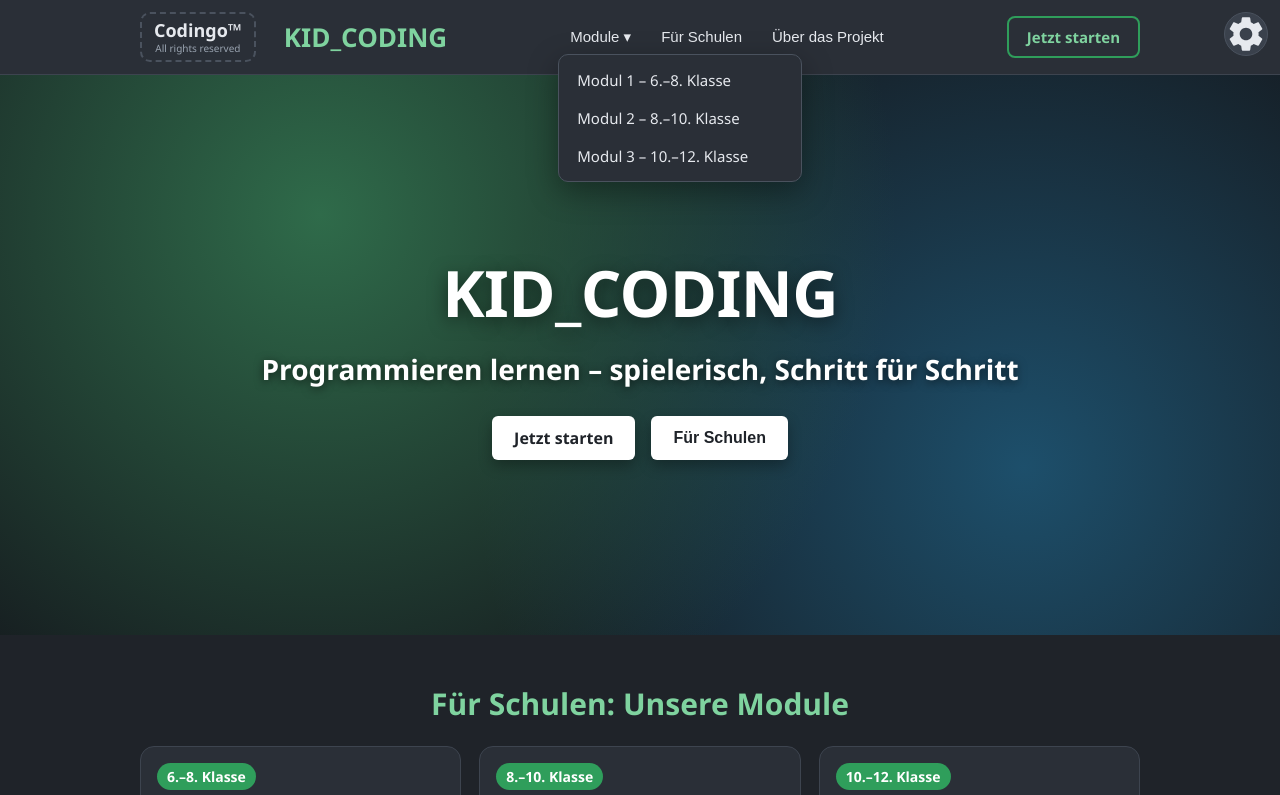
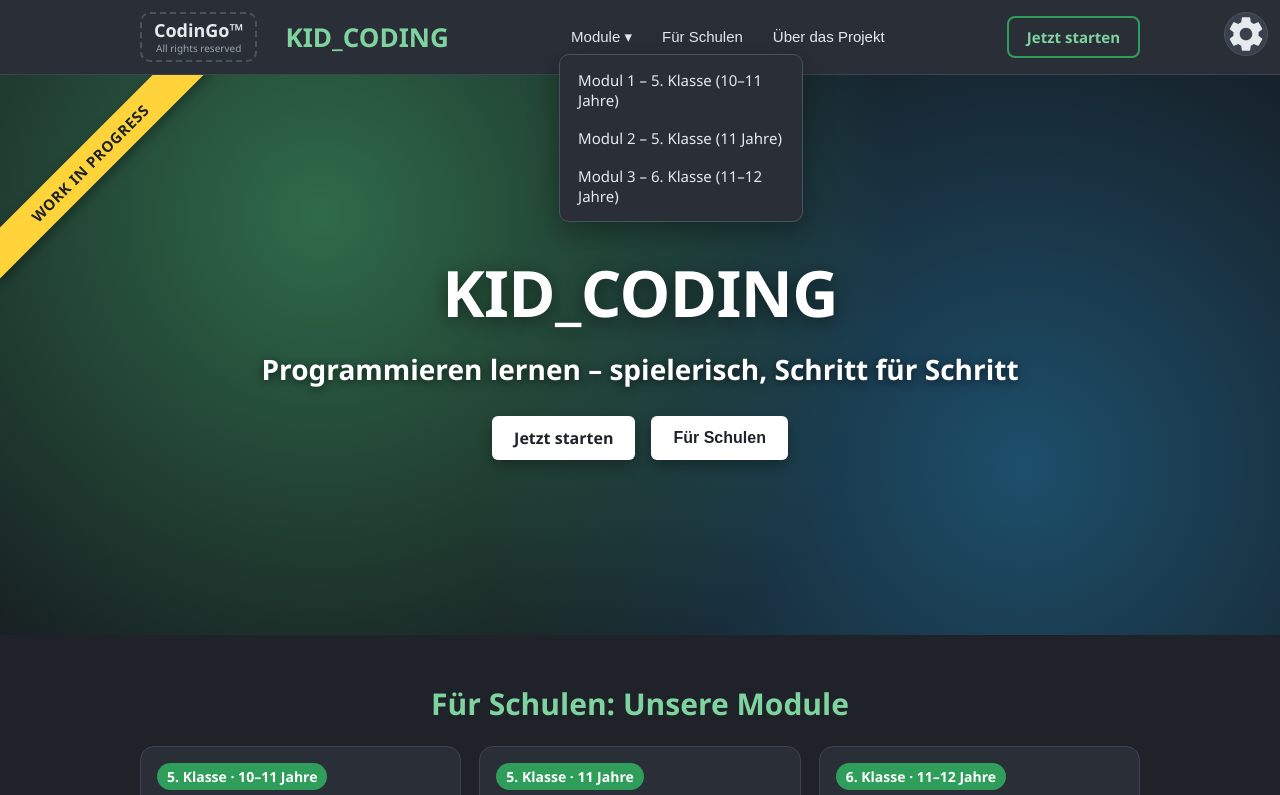
Before and after one commit to Raphi1712/teaching-kids-tech, a website: page index.html in a window 1280 px wide. Both pictures are taken after a click on the button "Module ▾". Shown: the top 795 px of the page. Drawn offline with Linux system fonts and the light colour scheme.

Commit message:
Titelseite: CodinGo mit großem G, gelbes Work-in-Progress-Band, neue Klassenstufen und Alter der Module
Amp-Thread-ID: https://ampcode.com/threads/T-01a13621-b4c8-704d-9a0c-b94fd37c6fdc
Co-authored-by: Raphael Angel <berinski@yahoo.de>

```diff
--- a/EN_translations.js
+++ b/EN_translations.js
@@ -21,13 +21,13 @@ const TRANSLATIONS_EN = {
   "Warum diese App?": "Why this app?",
   "Programmieren lernen – spielerisch, Schritt für Schritt": "Learn to code – playfully, step by step",
   "Module ▾": "Modules ▾",
-  "Modul 1 – 6.–8. Klasse": "Module 1 – grades 6–8",
-  "Modul 2 – 8.–10. Klasse": "Module 2 – grades 8–10",
-  "Modul 3 – 10.–12. Klasse": "Module 3 – grades 10–12",
+  "Modul 1 – 5. Klasse (10–11 Jahre)": "Module 1 – grade 5 (age 10–11)",
+  "Modul 2 – 5. Klasse (11 Jahre)": "Module 2 – grade 5 (age 11)",
+  "Modul 3 – 6. Klasse (11–12 Jahre)": "Module 3 – grade 6 (age 11–12)",
   "Über das Projekt": "About the project",
-  "6.–8. Klasse": "Grades 6–8",
-  "8.–10. Klasse": "Grades 8–10",
-  "10.–12. Klasse": "Grades 10–12",
+  "5. Klasse · 10–11 Jahre": "Grade 5 · age 10–11",
+  "5. Klasse · 11 Jahre": "Grade 5 · age 11",
+  "6. Klasse · 11–12 Jahre": "Grade 6 · age 11–12",
   "Farben und Formen – statisch": "Colors and shapes – static",
   "Farben und Formen – Animationen": "Colors and shapes – animations",
   "Farben und Formen – mit Bedingungen": "Colors and shapes – with conditions",
--- a/index.html
+++ b/index.html
@@ -56,7 +56,7 @@
         <div class="start-header-inner">
           <!-- Logo-Platzhalter oben links -->
           <div class="start-logo-box">
-            <span class="start-logo-box-name">Codingo™</span>
+            <span class="start-logo-box-name">CodinGo™</span>
             <span class="start-logo-box-note">All rights reserved</span>
           </div>
           <span class="start-logo">KID_CODING</span>
@@ -64,9 +64,9 @@
             <div class="start-nav-item">
               <button type="button" class="start-nav-link">Module ▾</button>
               <div class="start-dropdown">
-                <a href="#modul1">Modul 1 – 6.–8. Klasse</a>
-                <a href="#modul2">Modul 2 – 8.–10. Klasse</a>
-                <a href="#modul3">Modul 3 – 10.–12. Klasse</a>
+                <a href="#modul1">Modul 1 – 5. Klasse (10–11 Jahre)</a>
+                <a href="#modul2">Modul 2 – 5. Klasse (11 Jahre)</a>
+                <a href="#modul3">Modul 3 – 6. Klasse (11–12 Jahre)</a>
               </div>
             </div>
             <button type="button" class="start-nav-link" onclick="scrollToStartInfo()">Für Schulen</button>
@@ -78,6 +78,8 @@
 
       <!-- Grosses Startbild. Hintergrundbild spaeter in style.css bei .start-hero eintragen (background-image). -->
       <div class="start-hero">
+        <!-- Gelbes Band oben links: die Seite ist noch in Arbeit -->
+        <div class="start-wip-ribbon">Work in Progress</div>
         <h1 class="start-title">KID_CODING</h1>
         <p class="start-subtitle">Programmieren lernen – spielerisch, Schritt für Schritt</p>
         <div class="start-hero-buttons">
@@ -91,17 +93,17 @@
         <h2 class="start-section-title">Für Schulen: Unsere Module</h2>
         <div class="start-features">
           <a class="start-feature start-module-card" href="#modul1">
-            <span class="start-grade">6.–8. Klasse</span>
+            <span class="start-grade">5. Klasse · 10–11 Jahre</span>
             <h3>Modul 1</h3>
             <p>Farben und Formen – statisch</p>
           </a>
           <a class="start-feature start-module-card" href="#modul2">
-            <span class="start-grade">8.–10. Klasse</span>
+            <span class="start-grade">5. Klasse · 11 Jahre</span>
             <h3>Modul 2</h3>
             <p>Farben und Formen – Animationen</p>
           </a>
           <a class="start-feature start-module-card" href="#modul3">
-            <span class="start-grade">10.–12. Klasse</span>
+            <span class="start-grade">6. Klasse · 11–12 Jahre</span>
             <h3>Modul 3</h3>
             <p>Farben und Formen – mit Bedingungen</p>
           </a>
--- a/style.css
+++ b/style.css
@@ -1446,6 +1446,25 @@ html.light .settings-option.is-active { border-color: #3f7ecf; background: #3f7e
     radial-gradient(circle at 80% 70%, #1d4f6b, transparent 50%), #15191e;
   background-size: cover;
   background-position: center;
+  overflow: hidden;
+}
+
+/* Gelbes "Work in Progress"-Band schraeg oben links im Startbild */
+.start-wip-ribbon {
+  position: absolute;
+  top: 70px;
+  left: -60px;
+  width: 300px;
+  padding: 8px 0;
+  transform: rotate(-45deg);
+  background: #ffd43b;
+  color: #1f2329;
+  font-size: 15px;
+  font-weight: 800;
+  letter-spacing: 0.04em;
+  text-align: center;
+  text-transform: uppercase;
+  box-shadow: 0 4px 12px rgba(0, 0, 0, 0.35);
 }
 
 .start-title {
```
